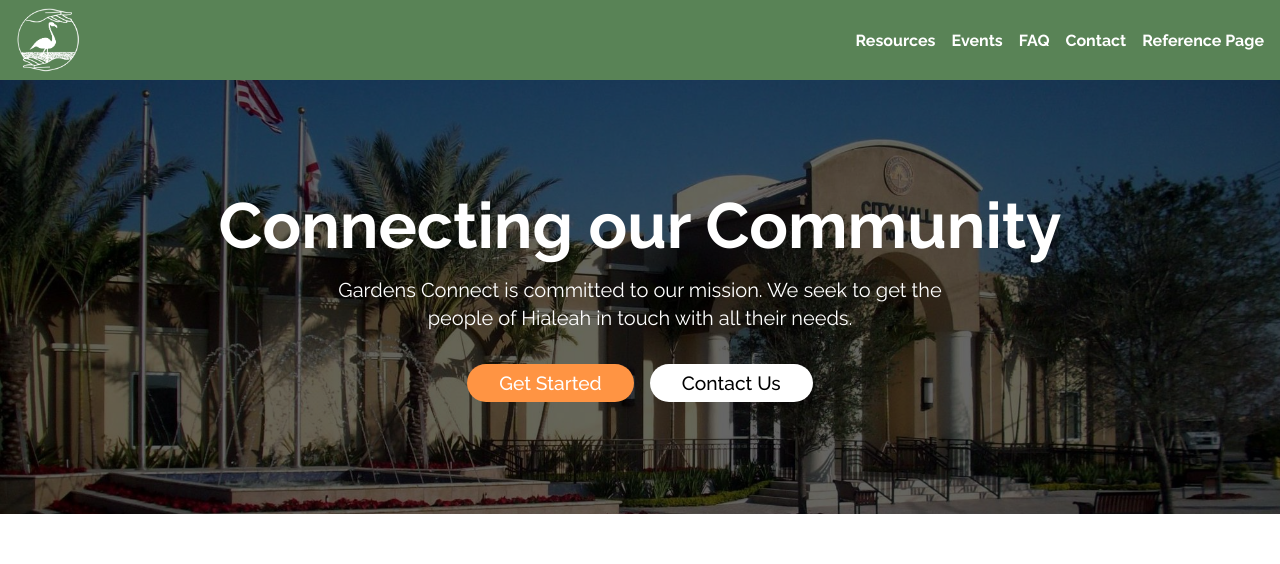
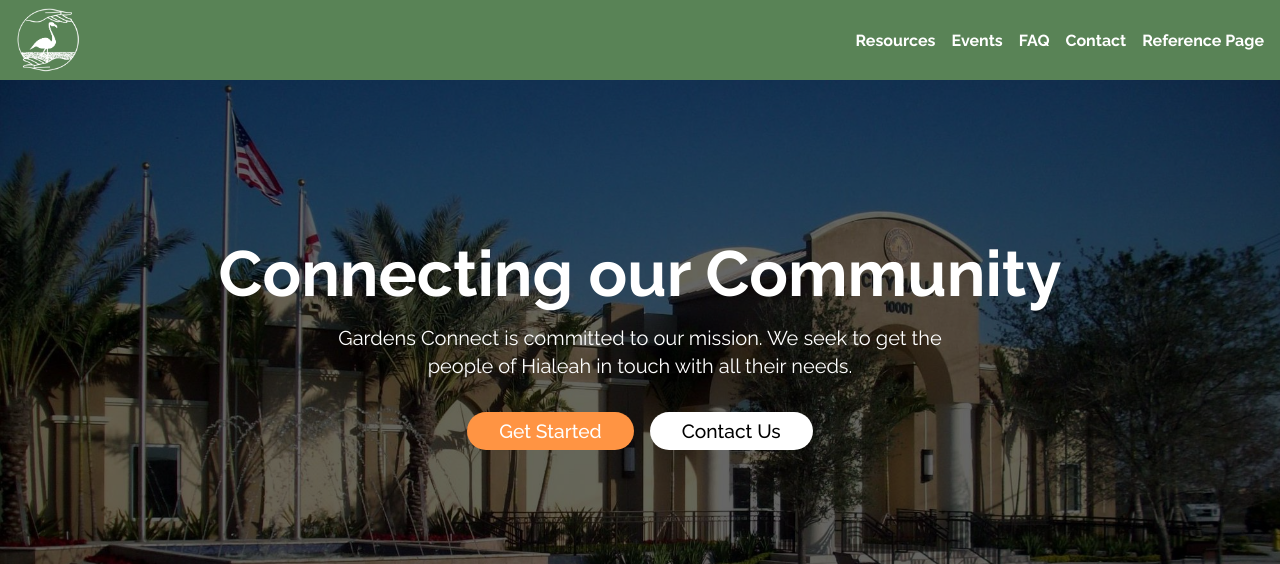
Before and after one commit to pandapog123/hialeah-timeline, a SvelteKit app: page / in a window 1280 px wide. Shown: the top 564 px of the page. Built offline with nearby package versions, Linux system fonts and the light colour scheme.

Commit message:
Fixed Hero for home; Same Todo as PREV

```diff
--- a/src/routes/+page.svelte
+++ b/src/routes/+page.svelte
@@ -224,7 +224,12 @@
       flex: 0 auto;
     }
   }
-
+  @media (min-width: 800px) {
+    .hero {
+      padding: 10rem 10rem;
+      padding-bottom: 13rem;
+    }
+  }
   /* #endregion */
 
   /* #region resources */
```
